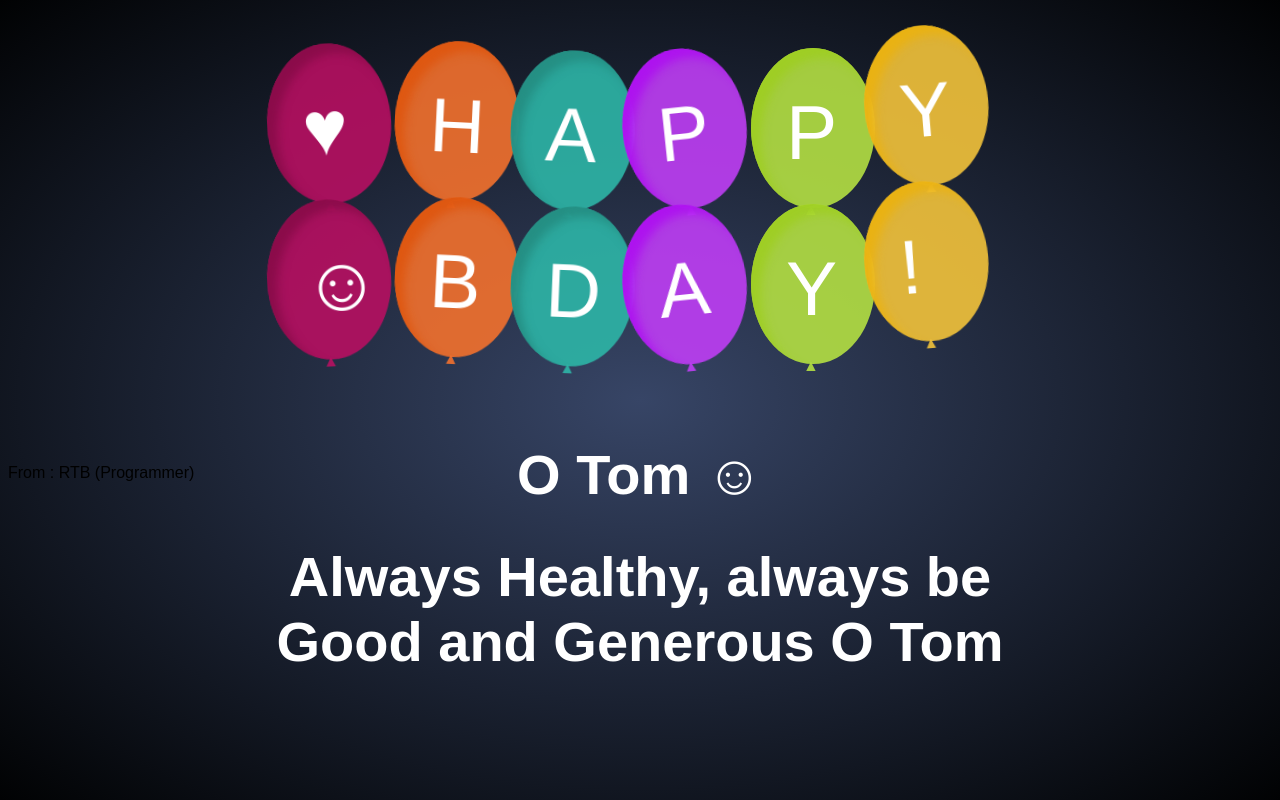
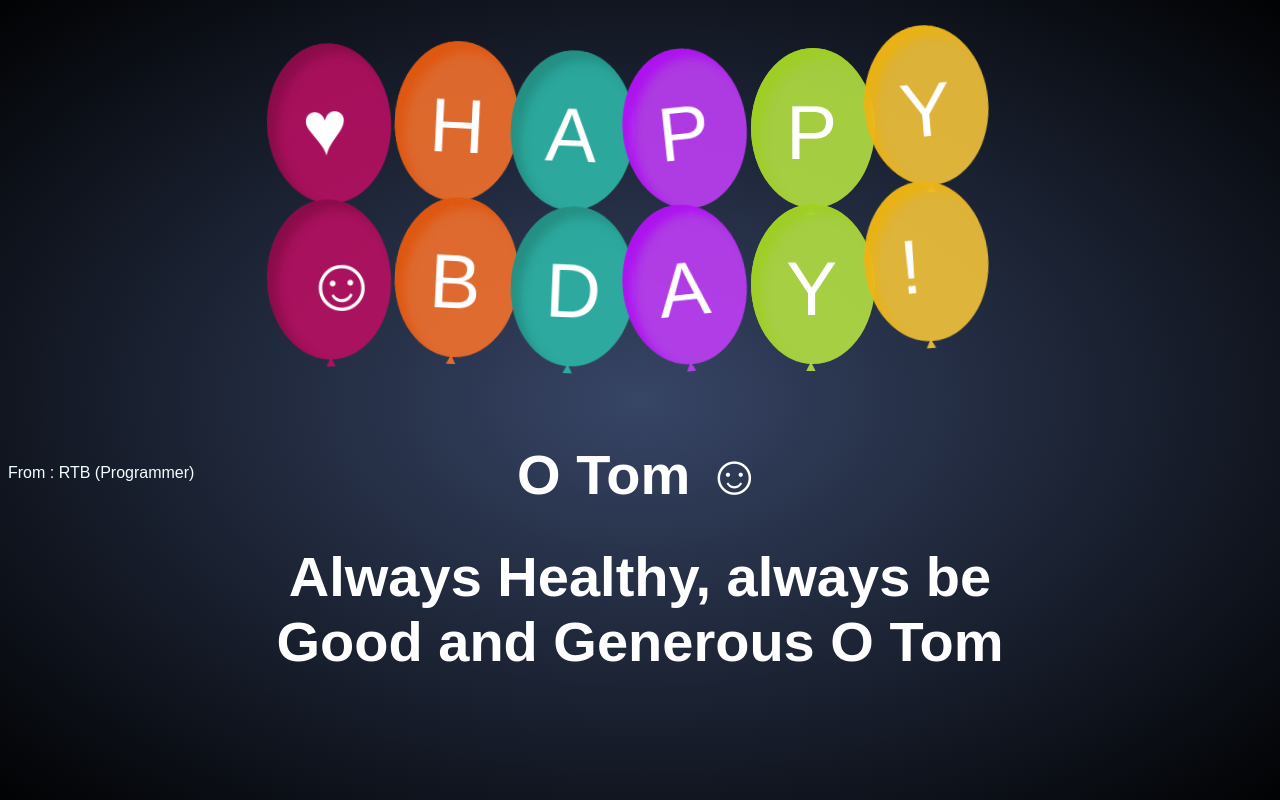
Before and after one commit to Nanra/happy-birthday-otom, a plain HTML site: page index.html in a window 1280 px wide. Drawn offline with Linux system fonts and the light colour scheme; a web font is replaced by a local one.

Commit message:
Fourth Commit

```diff
--- a/index.html
+++ b/index.html
@@ -386,7 +386,7 @@
         }
     </script>
 
-<p>From : RTB (Programmer)</p>
+<p style="color: azure">From : RTB (Programmer)</p>
 
 </body>
 
```
